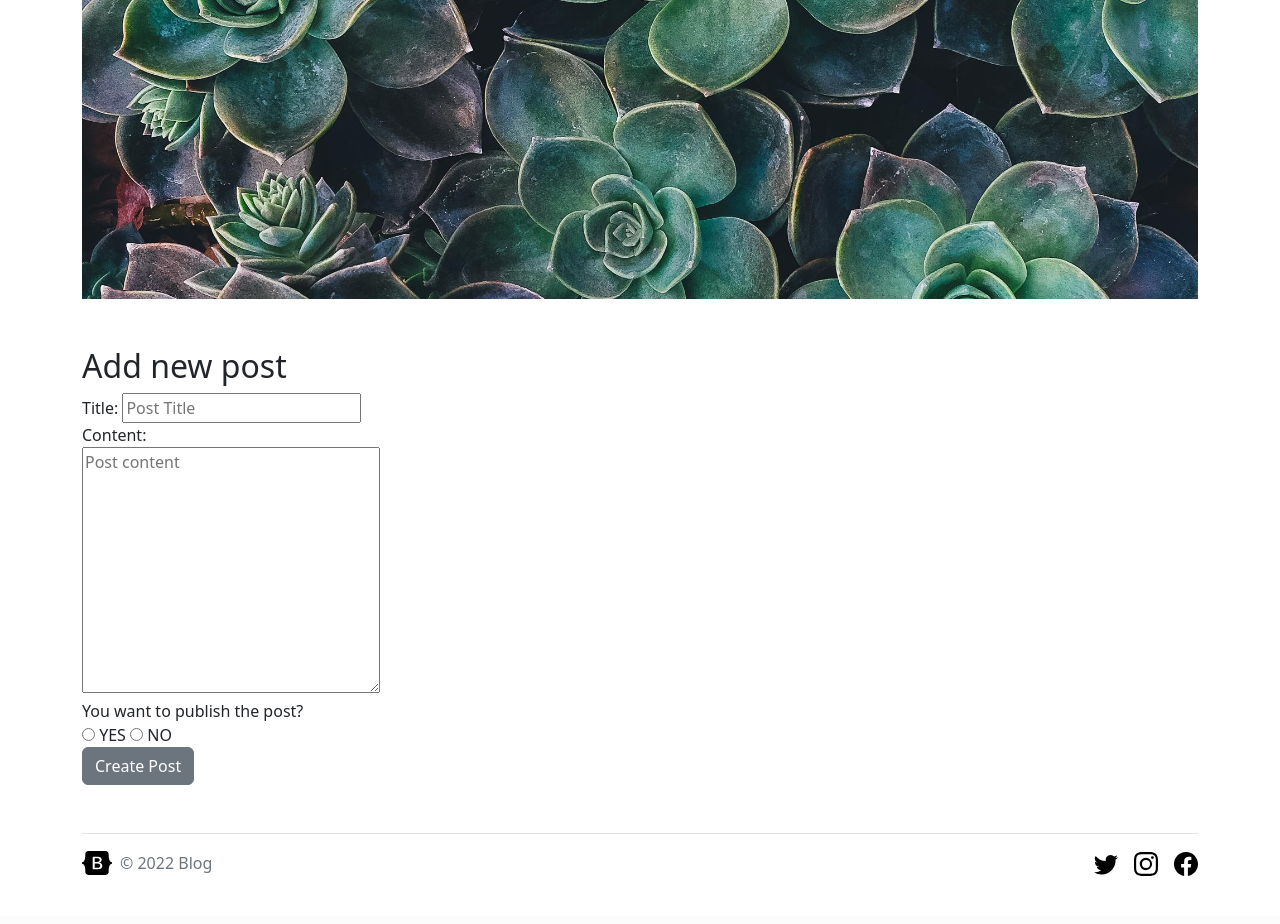
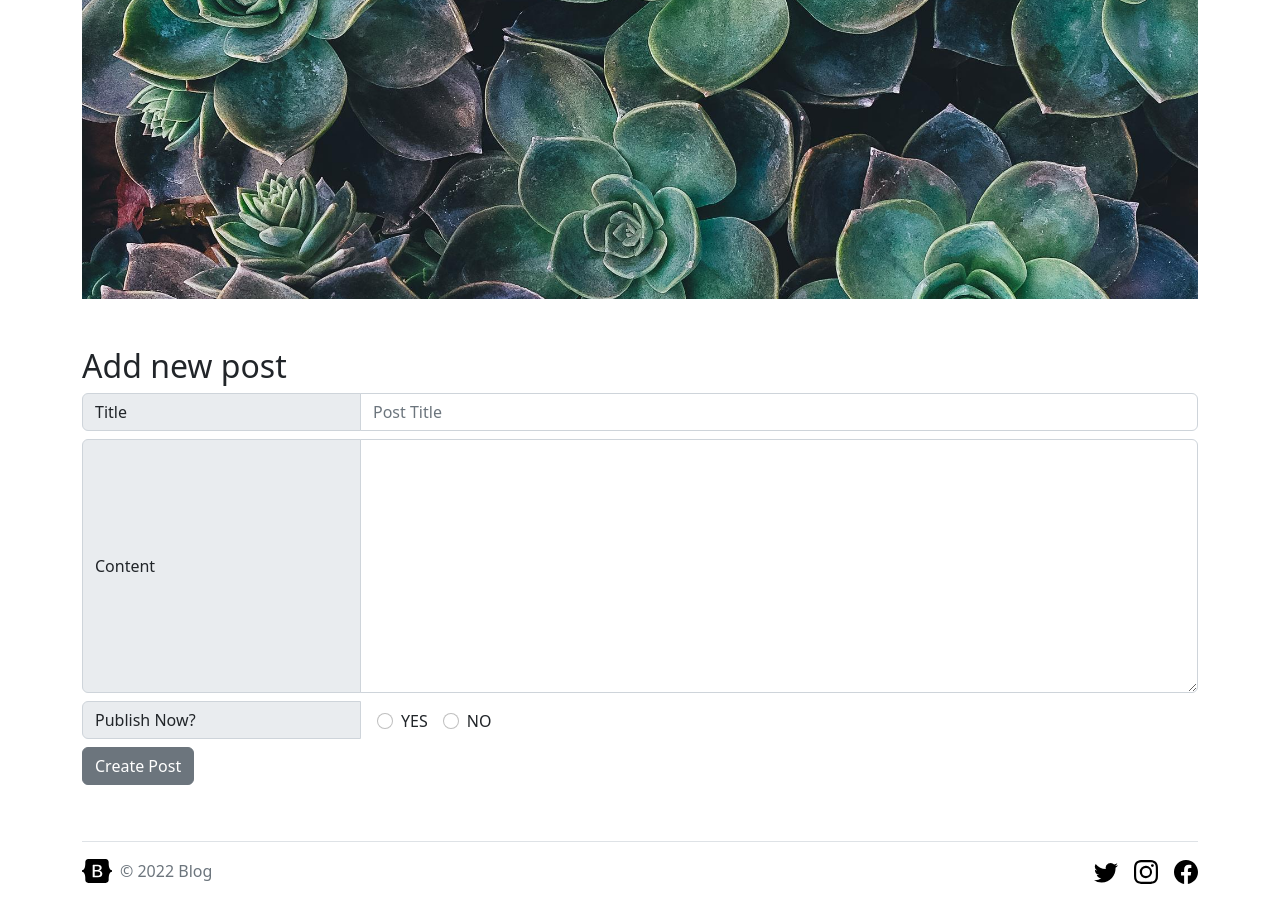
Before and after one commit to T-Python-OCT9/LAB_DJANGO_ORM_1, a Django app: page /add/ in a window 1280 px wide. Shown: the part 121-1045 px from the top of the page. Before the commit the page ends 997 px from the top, so only its background shows below. Run offline with Django 4.2, Linux system fonts and the light colour scheme.

Commit message:
Change the design for the add form.

```diff
--- a/Blog/posts/templates/posts/add.html
+++ b/Blog/posts/templates/posts/add.html
@@ -1,17 +1,29 @@
 {% extends 'posts/base.html' %}
 {% block content %}
 <h2>Add new post</h2>
-<form action="" method="POST">
+<form class="row align-items-center" action="" method="POST">
     {% csrf_token %}
-    <label for="">Title: </label>
-    <input type="text" name="title" placeholder="Post Title"><br />
-    <label for="">Content: </label><br />
-    <textarea name="content" id="" cols="30" rows="10" placeholder="Post content"></textarea><br />
-    <label for="">You want to publish the post?</label><br/>
-    <input type="radio" id='yes' name="is_published" value="True">
-    <label for="yes">YES</label>
-    <input type="radio" id='no' name="is_published" value="False">
-    <label for="no">NO</label><br />
-    <input type="submit" value="Create Post" class="btn btn-secondary">
+    <div class="input-group mb-2">
+        <div class="input-group-text w-25">Title</div>
+        <input type="text" name="title" class="form-control" id="autoSizingInputGroup" placeholder="Post Title">
+    </div>
+    <div class="input-group mb-2">
+        <div class="input-group-text w-25">Content</div>
+        <textarea type="text" name="content" rows="10" class="form-control" id="autoSizingInputGroup" placeholder="Post Title"> </textarea>
+    </div>
+    <div class="input-group mb-2">
+        <div class="input-group-text w-25">Publish Now?</div>
+        <div class="form-check form-check-inline ms-3 mt-2">
+        <input type="radio" class="form-check-input" id='yes' name="is_published" value="True">
+        <label for="yes" class="form-check-label">YES</label>
+        </div>
+        <div class="form-check form-check-inline mt-2">
+        <input type="radio" class="form-check-input" id='no' name="is_published" value="False">
+        <label for="no" class="form-check-label">NO</label>
+    </div>
+    </div>
+    <div class="input-group mb-2">
+        <input type="submit" value="Create Post" class="btn btn-secondary">
+    </div>
 </form>
 {% endblock %}
```
